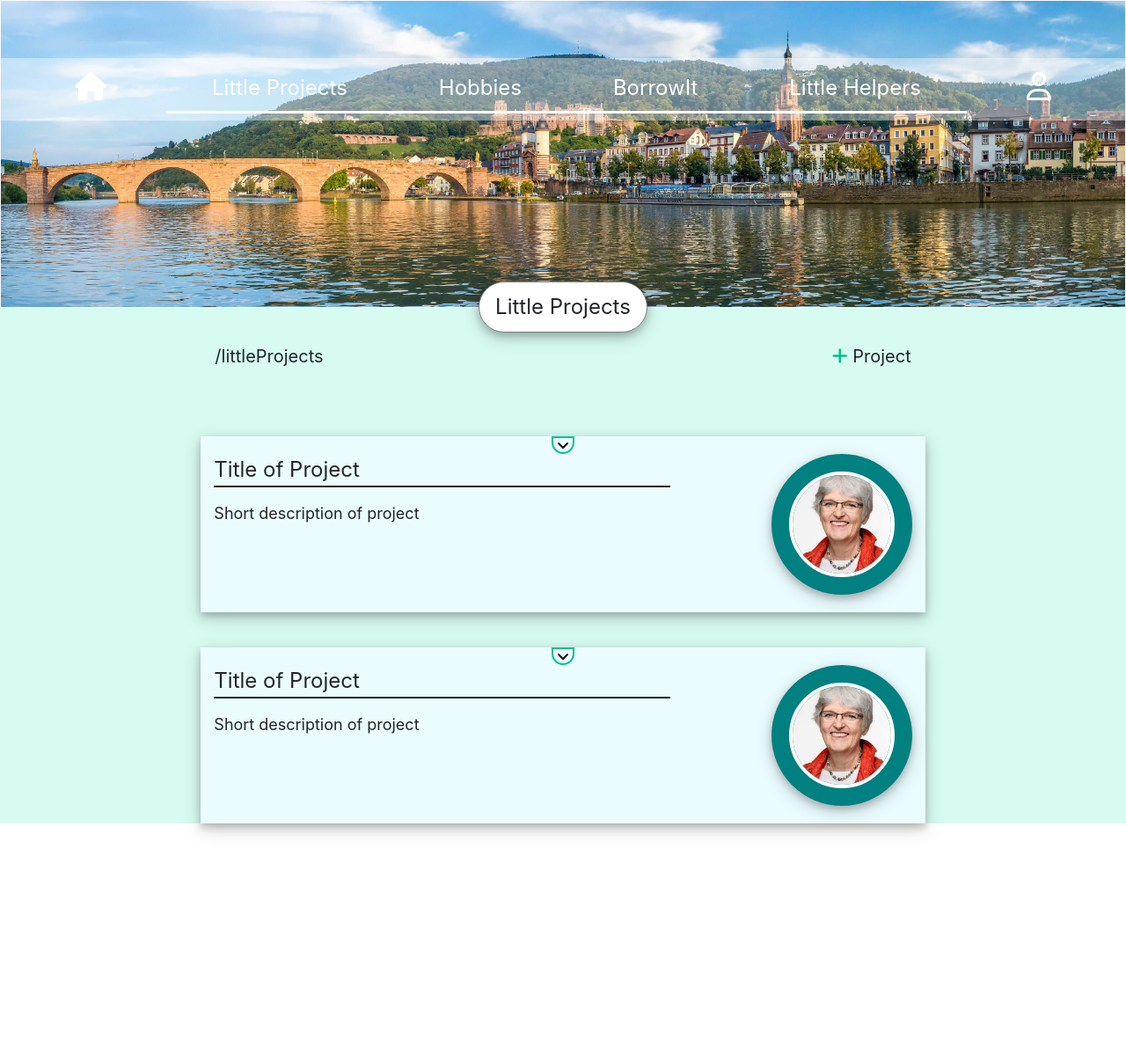
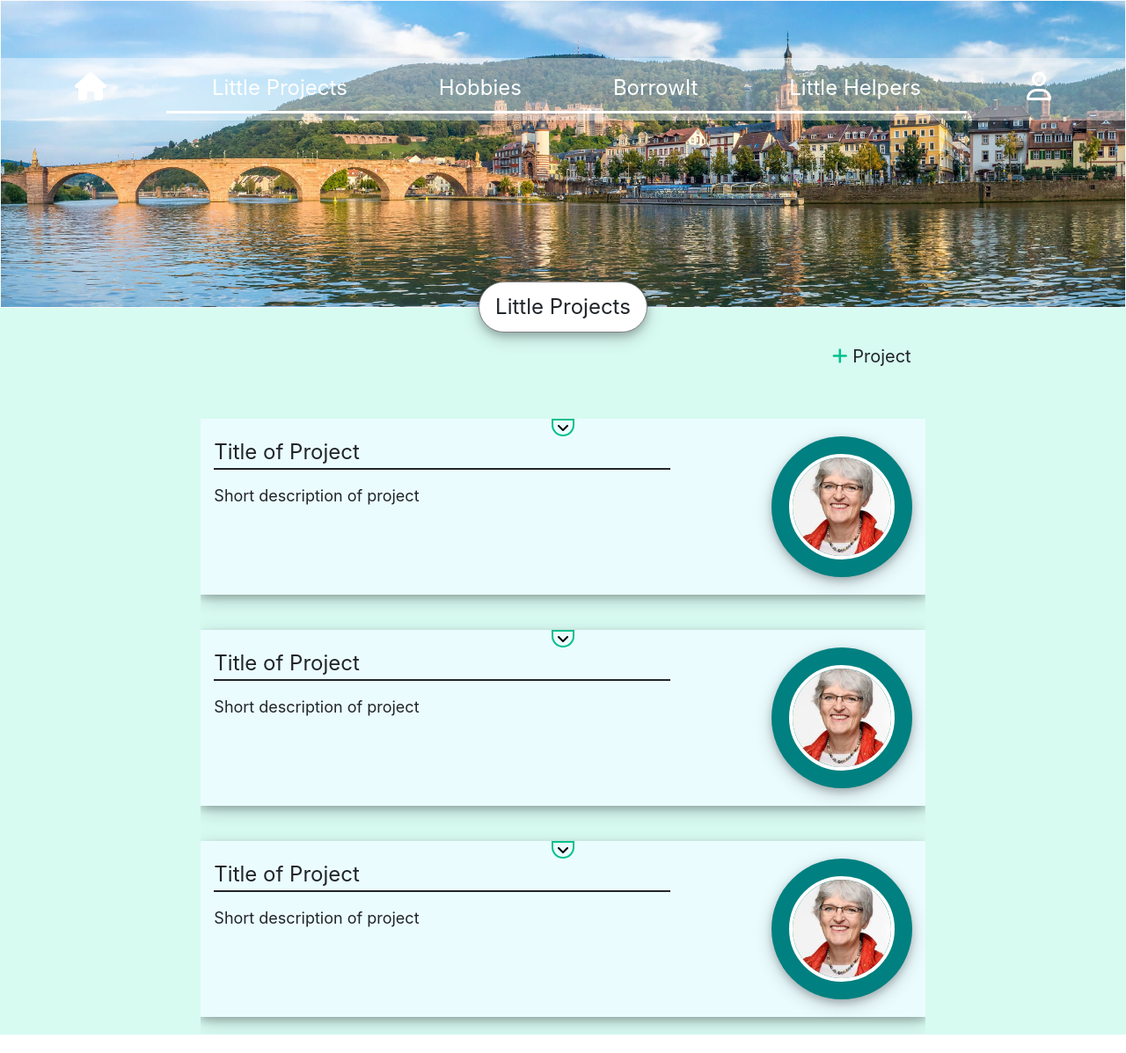
Before and after one commit to mille1992/project5, a Django app: page //littleProjects in a window 1280 px wide. Shown: the top 1197 px of the page at 88% size. Run offline with Django 3.2, Linux system fonts and the light colour scheme; some libraries are stand-ins or nearby versions.

Commit message:
Add pages for sections of webpage. Change scroll bar style

```diff
--- a/project5/yayberhood/static/yayberhood/css/littleProjects.css
+++ b/project5/yayberhood/static/yayberhood/css/littleProjects.css
@@ -30,6 +30,17 @@
     padding-left: 4px;
     padding-right: 4px;
 }
+.littleProjects-scrollView::-webkit-scrollbar {
+    width: 8px;               /* width of the entire scrollbar */
+  }
+.littleProjects-scrollView::-webkit-scrollbar-track {
+    background: rgb(143, 143, 143);        /* color of the tracking area */
+    border-radius: 20px;       /* roundness of the scroll thumb */
+}
+.littleProjects-scrollView::-webkit-scrollbar-thumb {
+    background-color: #00c08d;    /* color of the scroll thumb */
+    border-radius: 5px;
+}
 .row{
     margin-left: auto;
     margin-right: auto;
--- a/project5/yayberhood/templates/yayberhood/layout.html
+++ b/project5/yayberhood/templates/yayberhood/layout.html
@@ -27,9 +27,9 @@
                         </a>
                         <div class="navbar-nav navbar-skin border-3">
                             <a class="nav-item nav-link" href="{% url 'littleProjects' %}">Little Projects</a>
-                            <a class="nav-item nav-link" href="#">Hobbies</a>
-                            <a class="nav-item nav-link" href="#">BorrowIt</a>
-                            <a class="nav-item nav-link" href="#">Little Helpers</a>
+                            <a class="nav-item nav-link" href="{% url 'hobbies' %}">Hobbies</a>
+                            <a class="nav-item nav-link" href="{% url 'borrowIt' %}">BorrowIt</a>
+                            <a class="nav-item nav-link" href="{% url 'littleHelpers' %}">Little Helpers</a>
                         </div>
                         <a class="nav-item nav-link" href="#" style="margin-left: 60px; margin-right: 60px">
                             <i class="far fa-user"  style="font-size: 32px"></i>
--- a/project5/yayberhood/templates/yayberhood/littleProjects.html
+++ b/project5/yayberhood/templates/yayberhood/littleProjects.html
@@ -22,17 +22,78 @@
         <div class="col-2"></div>
         <div class="col-8">
             <div class="row" style="margin-top: 40px;">
-                <div class="col" style="padding-left: 16px;">
-                    <p style="font-size: 20px;">/littleProjects</p>
-                </div>
                 <div class="col" style="padding-right: 16px; text-align: right;">
-                    <p style="font-size: 20px;">
+                    <p name="littleProjects-addProject" style="font-size: 20px;">
                         <i class="fas fa-plus" style="font-size: 20px; vertical-align: middle; color: #00c08d; padding-bottom: 3px;"></i>
                          Project
                     </p>
                 </div>
             </div>
-            <div class="littleProjects-scrollView" style="margin-top: 60px;">
+            <div class="littleProjects-scrollView" style="margin-top: 40px; overflow-y: scroll; max-height: 700px;">
+                <div class="row littleProjects-outer-box" style="margin-top: 0px;">
+                    <div class="row">
+                        <i class="fas fa-angle-down littleProjects-pocket"></i>
+                    </div>
+                    <div class="row littleProjects-inner-box">
+                        <div class="col-8">
+                            <p class="littleProjects-projectTitle"> Title of Project</p>
+                            <p class="littleProjects-projectShortDescription"> Short description of project </p>
+                        </div>
+                        <div class="col-4">
+                            <div class="profilePhotoBorder">
+                                <img class="profilePhoto" src="{% static 'yayberhood/img/ProfileGabi.jpg' %}">
+                            </div>
+                        </div>
+                    </div>
+                </div>
+                <div class="row littleProjects-outer-box">
+                    <div class="row">
+                        <i class="fas fa-angle-down littleProjects-pocket"></i>
+                    </div>
+                    <div class="row littleProjects-inner-box">
+                        <div class="col-8">
+                            <p class="littleProjects-projectTitle"> Title of Project</p>
+                            <p class="littleProjects-projectShortDescription"> Short description of project </p>
+                        </div>
+                        <div class="col-4">
+                            <div class="profilePhotoBorder">
+                                <img class="profilePhoto" src="{% static 'yayberhood/img/ProfileGabi.jpg' %}">
+                            </div>
+                        </div>
+                    </div>
+                </div>
+                <div class="row littleProjects-outer-box">
+                    <div class="row">
+                        <i class="fas fa-angle-down littleProjects-pocket"></i>
+                    </div>
+                    <div class="row littleProjects-inner-box">
+                        <div class="col-8">
+                            <p class="littleProjects-projectTitle"> Title of Project</p>
+                            <p class="littleProjects-projectShortDescription"> Short description of project </p>
+                        </div>
+                        <div class="col-4">
+                            <div class="profilePhotoBorder">
+                                <img class="profilePhoto" src="{% static 'yayberhood/img/ProfileGabi.jpg' %}">
+                            </div>
+                        </div>
+                    </div>
+                </div>
+                <div class="row littleProjects-outer-box">
+                    <div class="row">
+                        <i class="fas fa-angle-down littleProjects-pocket"></i>
+                    </div>
+                    <div class="row littleProjects-inner-box">
+                        <div class="col-8">
+                            <p class="littleProjects-projectTitle"> Title of Project</p>
+                            <p class="littleProjects-projectShortDescription"> Short description of project </p>
+                        </div>
+                        <div class="col-4">
+                            <div class="profilePhotoBorder">
+                                <img class="profilePhoto" src="{% static 'yayberhood/img/ProfileGabi.jpg' %}">
+                            </div>
+                        </div>
+                    </div>
+                </div>
                 <div class="row littleProjects-outer-box">
                     <div class="row">
                         <i class="fas fa-angle-down littleProjects-pocket"></i>
--- a/project5/yayberhood/urls.py
+++ b/project5/yayberhood/urls.py
@@ -5,4 +5,7 @@ from . import views
 urlpatterns = [
     path("", views.index, name="index"),
     path("/littleProjects", views.littleProjects, name="littleProjects"),
+    path("/hobbies", views.hobbies, name="hobbies"),
+    path("/borrowIt", views.borrowIt, name="borrowIt"),
+    path("/littleHelpers", views.littleHelpers, name="littleHelpers"),
 ]
--- a/project5/yayberhood/views.py
+++ b/project5/yayberhood/views.py
@@ -10,3 +10,12 @@ def index(request):
 
 def littleProjects(request):
     return render(request, "yayberhood/littleProjects.html")
+
+def hobbies(request):
+    return render(request, "yayberhood/hobbies.html")
+
+def borrowIt(request):
+    return render(request, "yayberhood/borrowIt.html")
+
+def littleHelpers(request):
+    return render(request, "yayberhood/littleHelpers.html")
```
Also changed, not shown: project5/yayberhood/static/yayberhood/css/hobbies.css (added, +42 -0 lines), project5/yayberhood/templates/yayberhood/borrowIt.html (added, +21 -0 lines), project5/yayberhood/templates/yayberhood/hobbies.html (added, +92 -0 lines), project5/yayberhood/templates/yayberhood/hobbiesCategoryEntries.html (added, +92 -0 lines), project5/yayberhood/templates/yayberhood/littleHelpers.html (added, +21 -0 lines), project5/yayberhood/static/yayberhood/css/borrowIt.css (added), project5/yayberhood/static/yayberhood/css/littleHelpers.css (added).
